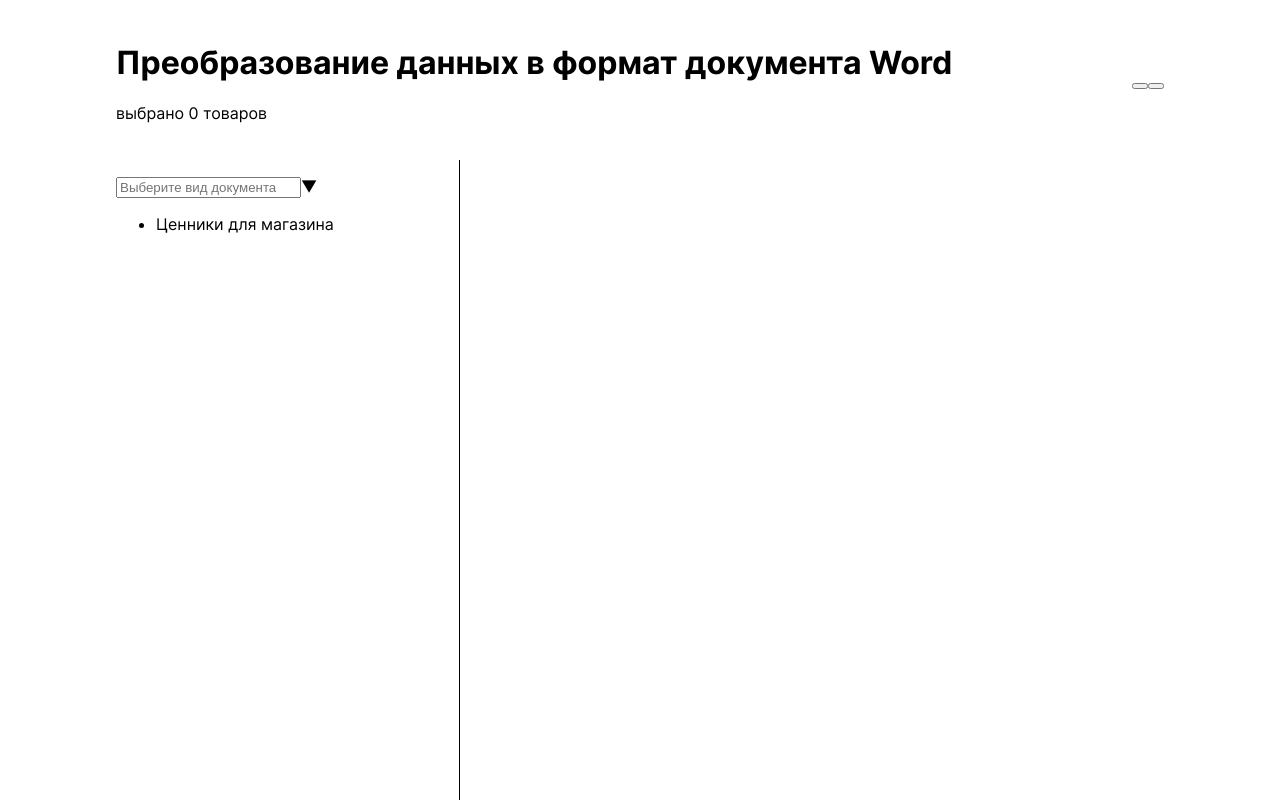
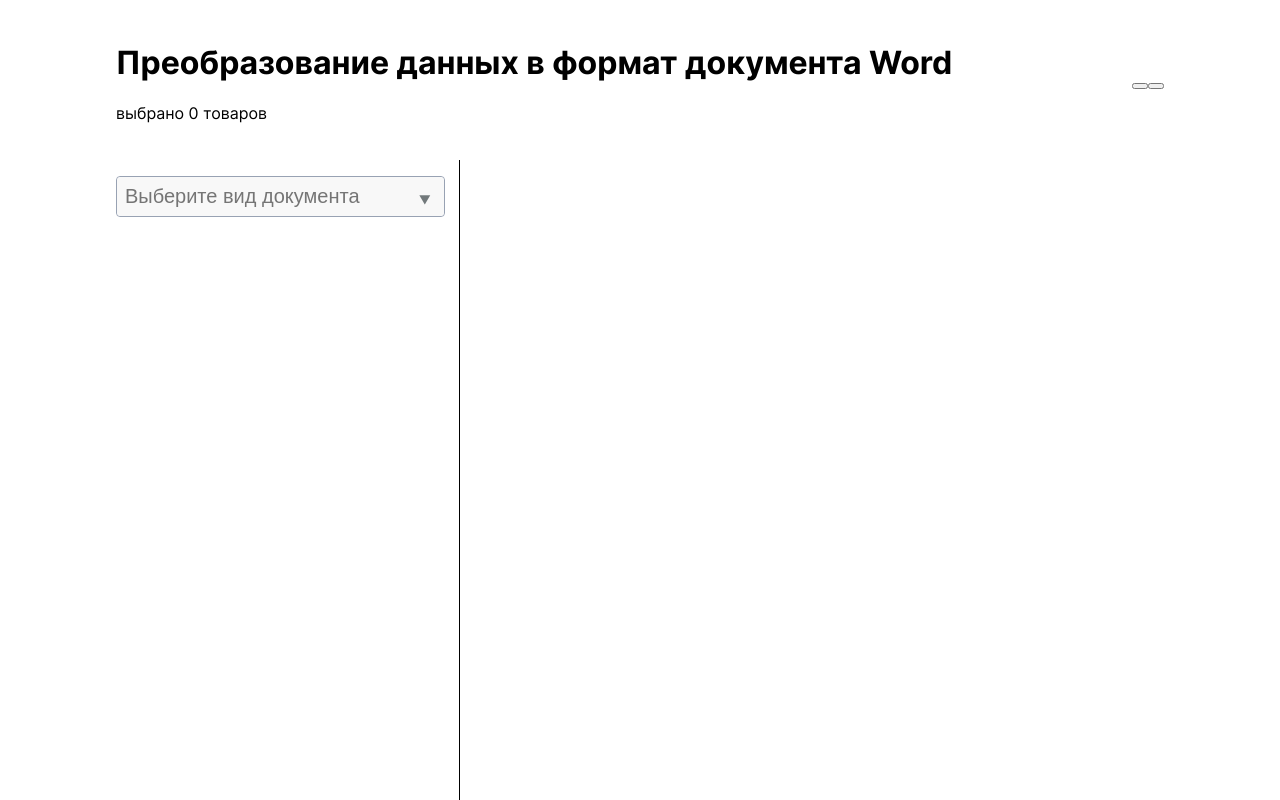
Before and after one commit to WadimSh/docx-print, a React (Create React App) app: page / in a window 1280 px wide. Built offline with nearby package versions, Linux system fonts and the light colour scheme.

Commit message:
feat: написаны слили эленета select-option

```diff
--- /dev/null
+++ b/src/assets/styles/elements/index.css
@@ -0,0 +1 @@
+@import url(./select-option/select-option.css);
--- /dev/null
+++ b/src/assets/styles/elements/select-option/select-option.css
@@ -0,0 +1,98 @@
+.select-option {
+  position: relative;
+  width: 100%;
+  height: auto;
+  display: flex;
+  border: 1px solid var(--color-support);
+  border-radius: 4px;
+}
+
+.select-option .input {
+  position: relative;
+  width: 100%;
+  padding: 8px;
+  outline: none;
+  border: none;
+  border-radius: 4px;
+  font-size: 20px;
+  background: var(--color-main);
+  color: var(--color-text);
+  cursor: pointer;
+}
+
+.select-option .icon {
+  position: absolute;
+  right: 4%;
+  top: 50%;
+  transform: translateY(-50%) rotate(0deg);
+  font-size: 12px;
+  opacity: .6;
+  color: var(--color-text);
+  display: flex;
+  align-items: center;
+  padding-top: 5px;
+  transition: all .3s ease;
+  pointer-events: none;
+}
+
+.select-option .icon.active {
+  transform: translateY(-50%) rotate(-90deg);
+}
+
+.select-option .options {
+  position: absolute;
+  width: 100%;
+  max-height: 220px;
+  background: #f6f6f6;
+  border-radius: 8px;
+  top: 100%;
+  transform: translateY(0);
+  overflow: hidden;
+  overflow-y: auto;
+  visibility: hidden;
+  opacity: 0;
+  transition: all .3s ease;
+  color: #313131;
+  z-index: 100;
+}
+
+.select-option .options.active {
+  visibility: visible;
+  opacity: 1;
+  transform: translateY(5%);
+}
+
+.select-option ul {
+  margin: 0;
+  padding: 0;
+}
+
+.select-option li {
+  list-style: none;
+  font-size: 17px;
+  text-transform: capitalize;
+  padding: 17px 20px;
+  cursor: pointer;
+}
+
+.select-option li:hover {
+  color: var(--color-main);
+  background: var(--color-support);
+}
+
+::-webkit-scrollbar {
+  width: 10px;
+}
+
+::-webkit-scrollbar-track {
+  background: #3b3b3b;
+}
+
+::-webkit-scrollbar-thumb {
+  background: #d9d9d9;
+  border-radius: 20px;
+}
+
+::-webkit-scrollbar-thumb:hover {
+  background: #8e8e8e;
+}
--- a/src/components/sidebar/sidebar.jsx
+++ b/src/components/sidebar/sidebar.jsx
@@ -21,7 +21,7 @@ const SideBar = () => {
         handleSelect={setSelect}
       />
       {config.map((item, index) => (
-        (select === item.name) && <RadioGroup
+        (select === item.value) && <RadioGroup
           key={index}
           optionsArray={item.options}
           group={item.value}
--- a/src/index.css
+++ b/src/index.css
@@ -1,5 +1,6 @@
 @import url(./assets/fonts/fonts.css);
 @import url(./assets/styles/common.css);
+@import url(./assets/styles/elements/index.css);
 
 body {
   margin: 0;
--- a/src/ui/select-options/select-options.jsx
+++ b/src/ui/select-options/select-options.jsx
@@ -4,9 +4,9 @@ const SelectOptions = ({ optionsArray, handleSelect }) => {
   const [openSelect, setOpenSelect] = useState(false);
   const leagueInput = useRef();
 
-  const selectValue = (e) => {
-    leagueInput.current.value = e.target.outerText;
-    handleSelect && handleSelect(leagueInput.current.value);
+  const selectValue = (item) => {
+    leagueInput.current.value = item.name;
+    handleSelect && handleSelect(item.value);
     setOpenSelect(false);
   };
 
@@ -29,7 +29,7 @@ const SelectOptions = ({ optionsArray, handleSelect }) => {
       <span className={openSelect ? 'icon active' : 'icon'}>▼</span>
       <ul className={openSelect ? 'options active' : 'options'}>
         {optionsArray.map((item, index) => (
-          <li onClick={selectValue} key={index}>
+          <li onClick={() => selectValue(item)} key={index}>
             {item.name}
           </li>
         ))}
```
